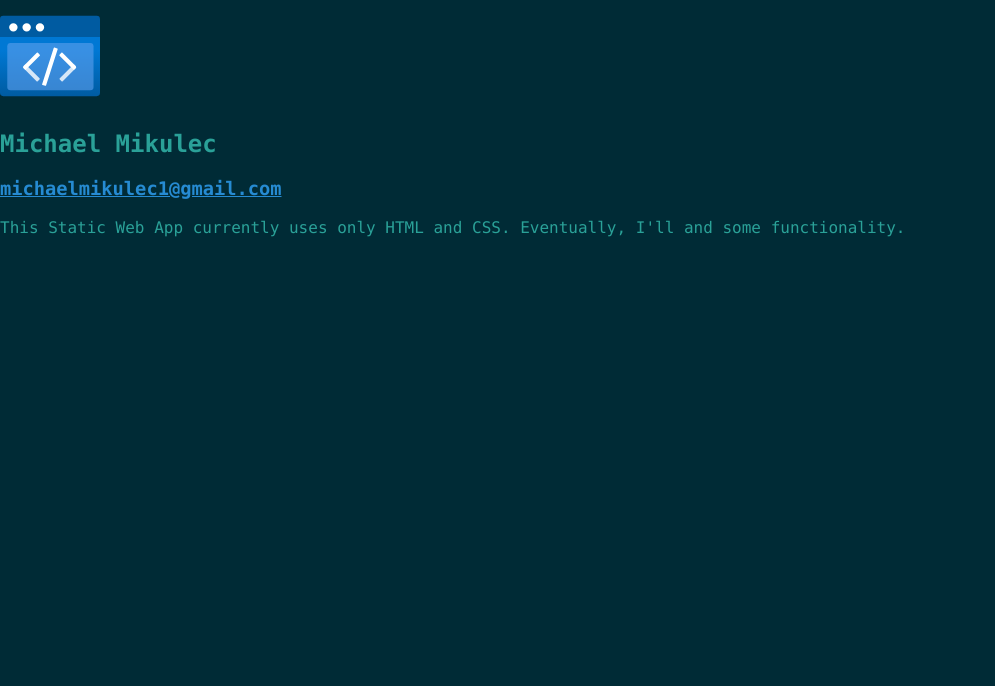
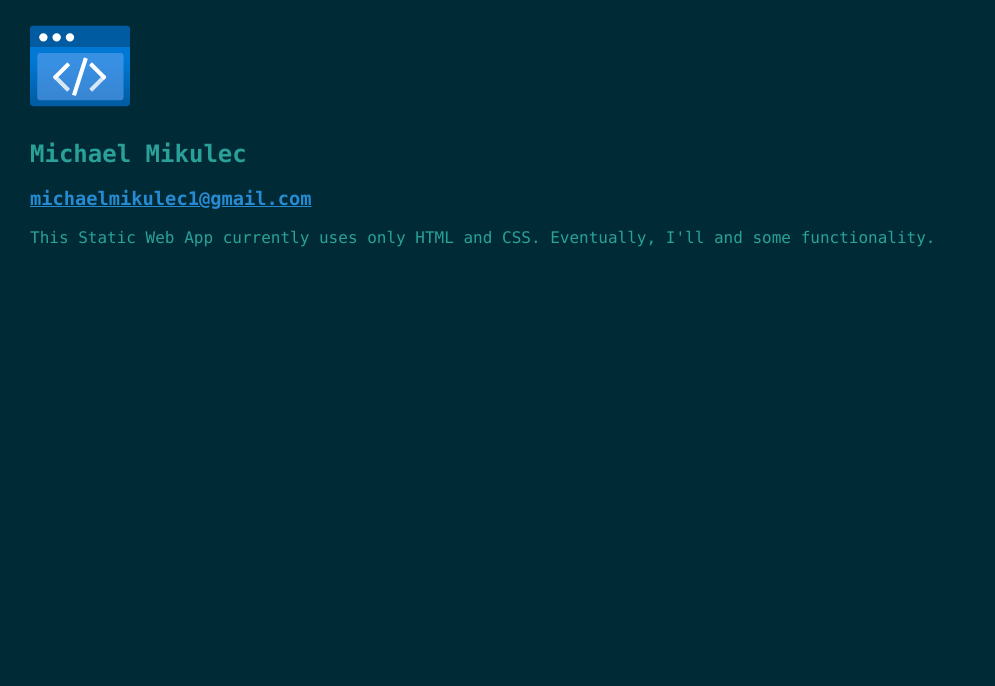
Before and after one commit to michaelmikulec/firstAzureStaticWebApp, a website: page src/index.html in a window 1280 px wide. Shown: the part 114-800 px from the top of the page, without its empty margins (0-995 px from the left). Drawn offline with Linux system fonts and the light colour scheme.

```diff
--- a/src/styles.css
+++ b/src/styles.css
@@ -2,7 +2,7 @@
   font-family: consolas, Helvetica, sans-serif;
 }
 html, body, main {
-  margin: 0;
+  margin: 10px;
   border: 0;
   padding: 0;
   background-color:#002b36;
```
Also changed, not shown: src/index.html (+2 -3 lines).
